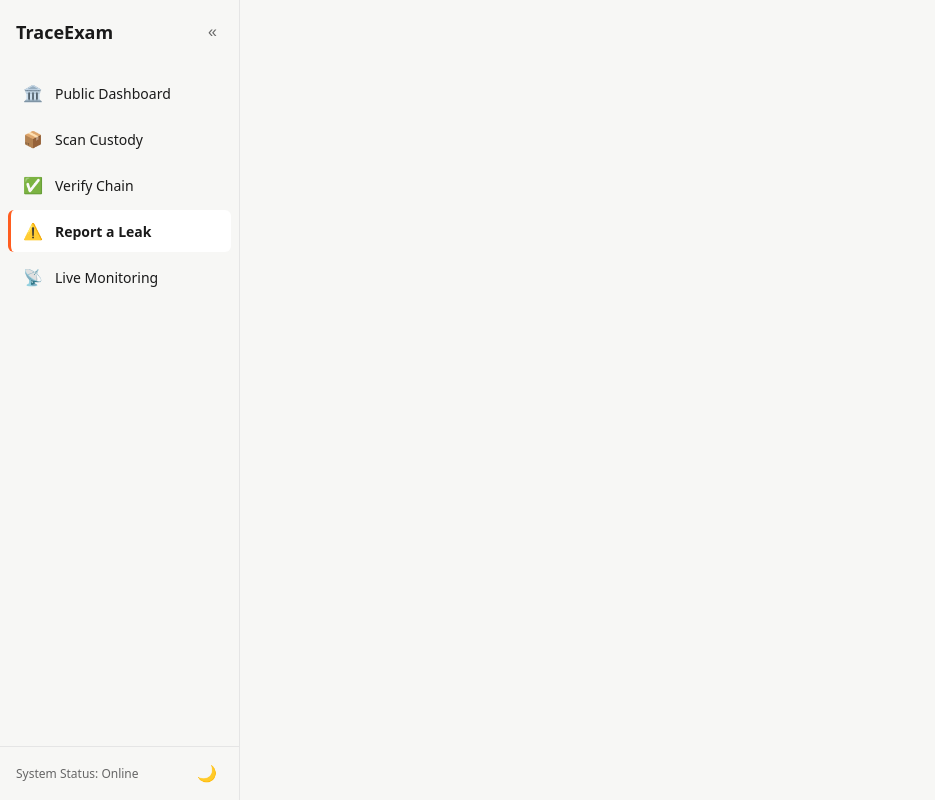
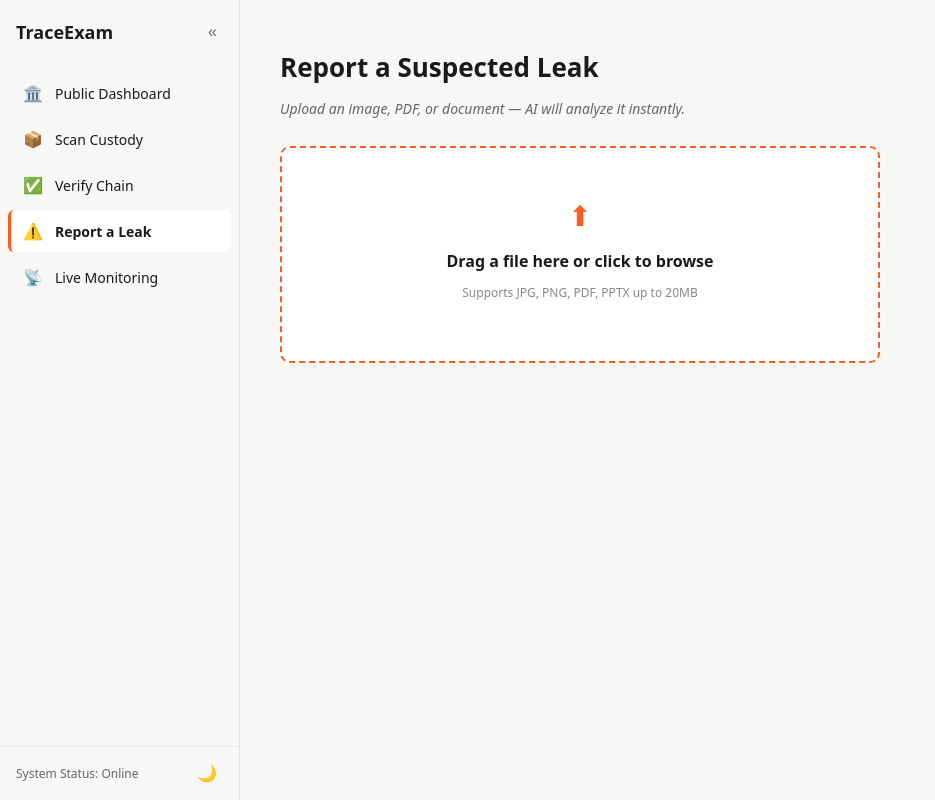
Before and after one commit to PriyaDubey1/TraceExam, a React (Vite) app: page /report-leak in a window 1280 px wide. Shown: the whole page, without its empty margins (0-935 px from the left). Built offline with nearby package versions, Linux system fonts and the light colour scheme.

Commit message:
Add Report a Leak page with file upload and AI analysis

```diff
--- a/src/App.jsx
+++ b/src/App.jsx
@@ -1,6 +1,7 @@
 import { Routes, Route } from 'react-router-dom';
 import MainLayout from './layouts/MainLayout';
 import PublicDashboard from './pages/PublicDashboard';
+import ReportLeak from './pages/ReportLeak';
 import './App.css';
 
 function App() {
@@ -8,7 +9,9 @@
     <MainLayout>
       <Routes>
         <Route path="/public" element={<PublicDashboard />} />
+        <Route path="/report-leak" element={<ReportLeak />} />
         <Route path="/" element={<PublicDashboard />} />
+
       </Routes>
     </MainLayout>
   );
--- /dev/null
+++ b/src/pages/ReportLeak.css
@@ -0,0 +1,123 @@
+.report-header h1 {
+  font-size: 26px;
+  color: #1A1A1A;
+  margin-bottom: 4px;
+}
+
+.report-header .tagline {
+  color: #666;
+  font-size: 14px;
+  margin-bottom: 28px;
+}
+
+.upload-zone {
+  border: 2px dashed #FF5D1F;
+  border-radius: 10px;
+  background: #FFFFFF;
+  padding: 48px 24px;
+  text-align: center;
+  cursor: pointer;
+  transition: background 0.15s ease;
+  max-width: 600px;
+}
+
+.upload-zone.drag-over {
+  background: #FFF3EC;
+}
+
+.upload-icon {
+  font-size: 28px;
+  color: #FF5D1F;
+  margin-bottom: 8px;
+}
+
+.upload-text {
+  font-weight: 600;
+  color: #1A1A1A;
+  margin-bottom: 4px;
+}
+
+.upload-hint {
+  font-size: 12px;
+  color: #888;
+}
+
+.analyze-btn {
+  margin-top: 16px;
+  background: #FF5D1F;
+  color: white;
+  border: none;
+  padding: 10px 24px;
+  border-radius: 6px;
+  font-weight: 600;
+  cursor: pointer;
+  font-size: 14px;
+}
+
+.analyze-btn:disabled {
+  opacity: 0.6;
+  cursor: not-allowed;
+}
+
+.error-text {
+  color: #C0392B;
+  margin-top: 12px;
+}
+
+.result-panel {
+  margin-top: 24px;
+  background: #FFFFFF;
+  border: 1px solid #E5E5E5;
+  border-radius: 8px;
+  padding: 20px;
+  max-width: 600px;
+}
+
+.result-badge {
+  display: inline-block;
+  font-size: 11px;
+  font-weight: 700;
+  text-transform: uppercase;
+  border-radius: 4px;
+  padding: 4px 10px;
+  margin-bottom: 12px;
+}
+
+.result-badge.confirmed {
+  background: #FFF3EC;
+  color: #FF5D1F;
+}
+
+.result-badge.suspected {
+  background: #F3EEFB;
+  color: #7C5CBF;
+}
+
+.result-badge.clear {
+  background: #EFFAF1;
+  color: #158B2B;
+}
+
+.result-panel p {
+  font-size: 14px;
+  color: #333;
+  margin: 6px 0;
+}
+
+.incident-note {
+  font-size: 12px;
+  color: #888;
+}
+
+.ai-analysis {
+  margin-top: 16px;
+  background: #F7F7F5;
+  border-radius: 6px;
+  padding: 12px 16px;
+}
+
+.ai-label {
+  font-weight: 600;
+  font-size: 13px;
+  margin-bottom: 4px;
+}
--- /dev/null
+++ b/src/pages/ReportLeak.jsx
@@ -0,0 +1,120 @@
+import { useState } from 'react';
+import './ReportLeak.css';
+
+const API_BASE = 'http://localhost:4000';
+
+function ReportLeak() {
+  const [file, setFile] = useState(null);
+  const [loading, setLoading] = useState(false);
+  const [result, setResult] = useState(null);
+  const [error, setError] = useState(null);
+  const [dragOver, setDragOver] = useState(false);
+
+  const handleFile = (selectedFile) => {
+    setFile(selectedFile);
+    setResult(null);
+    setError(null);
+  };
+
+  const handleDrop = (e) => {
+    e.preventDefault();
+    setDragOver(false);
+    if (e.dataTransfer.files[0]) handleFile(e.dataTransfer.files[0]);
+  };
+
+  const handleAnalyze = async () => {
+    if (!file) return;
+    setLoading(true);
+    setError(null);
+    setResult(null);
+
+    const formData = new FormData();
+    formData.append('file', file);
+
+    try {
+      const res = await fetch(`${API_BASE}/api/leak/report-file`, {
+        method: 'POST',
+        body: formData,
+      });
+      const data = await res.json();
+      setResult(data);
+    } catch (err) {
+      setError('Something went wrong. Please try again.');
+      console.error(err);
+    } finally {
+      setLoading(false);
+    }
+  };
+
+  return (
+    <div className="report-leak">
+      <header className="report-header">
+        <h1>Report a Suspected Leak</h1>
+        <p className="tagline">Upload an image, PDF, or document — AI will analyze it instantly.</p>
+      </header>
+
+      <div
+        className={`upload-zone ${dragOver ? 'drag-over' : ''}`}
+        onDragOver={(e) => { e.preventDefault(); setDragOver(true); }}
+        onDragLeave={() => setDragOver(false)}
+        onDrop={handleDrop}
+        onClick={() => document.getElementById('file-input').click()}
+      >
+        <input
+          id="file-input"
+          type="file"
+          accept="image/*,.pdf,.pptx,.docx"
+          style={{ display: 'none' }}
+          onChange={(e) => e.target.files[0] && handleFile(e.target.files[0])}
+        />
+        <div className="upload-icon">⬆</div>
+        <p className="upload-text">
+          {file ? file.name : 'Drag a file here or click to browse'}
+        </p>
+        <p className="upload-hint">Supports JPG, PNG, PDF, PPTX up to 20MB</p>
+      </div>
+
+      {file && (
+        <button className="analyze-btn" onClick={handleAnalyze} disabled={loading}>
+          {loading ? 'Analyzing...' : 'Analyze File'}
+        </button>
+      )}
+
+      {error && <p className="error-text">{error}</p>}
+
+      {result && (
+        <div className="result-panel">
+          {result.match_found && (
+            <>
+              <span className="result-badge confirmed">Match Found</span>
+              <p><strong>Matched Packet ID:</strong> {result.packet_id}</p>
+              <p><strong>Traced to:</strong> {result.traced_to_stage} (Officer: {result.traced_to_official})</p>
+              <p className="incident-note">New incident created: {result.new_incident_id}</p>
+            </>
+          )}
+
+          {!result.match_found && result.ai_flagged && (
+            <>
+              <span className="result-badge suspected">AI Flagged — Suspected Leak</span>
+              <p><strong>Confidence:</strong> {result.confidence}</p>
+              <p className="incident-note">New incident created: {result.new_incident_id}</p>
+            </>
+          )}
+
+          {!result.match_found && !result.ai_flagged && (
+            <span className="result-badge clear">No Leak Detected</span>
+          )}
+
+          {result.ai_summary && (
+            <div className="ai-analysis">
+              <p className="ai-label">✨ AI Analysis</p>
+              <p>{result.ai_summary}</p>
+            </div>
+          )}
+        </div>
+      )}
+    </div>
+  );
+}
+
+export default ReportLeak;
```
